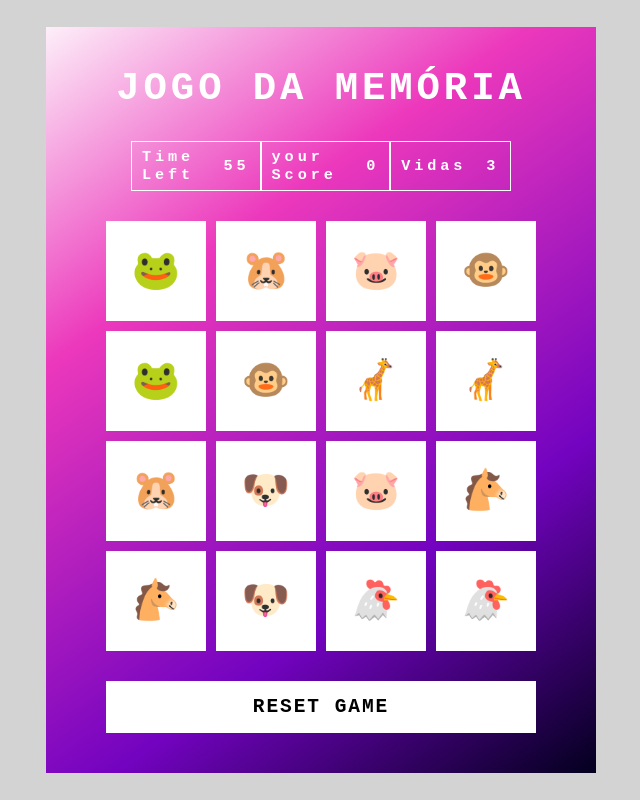
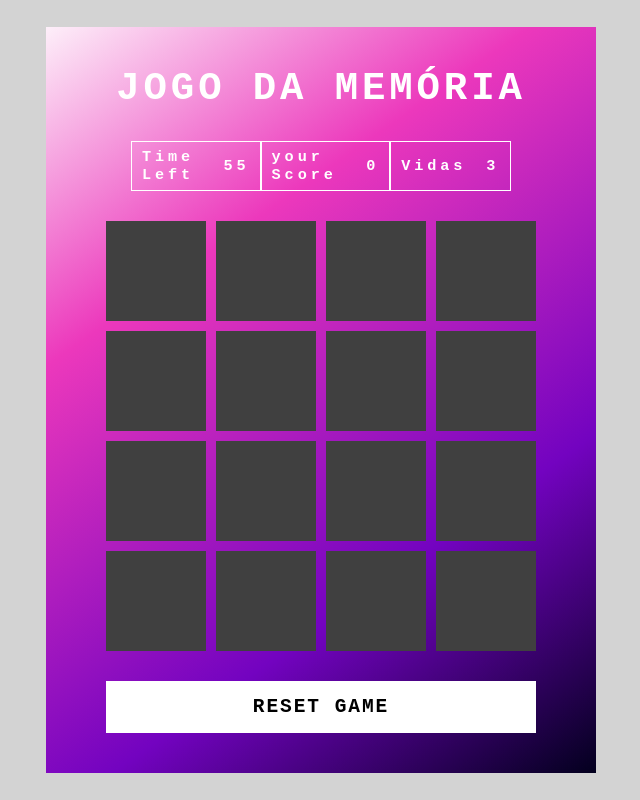
Before and after one commit to IcaroSLima/Desafio-Jogo-Memoria, a plain HTML site: page index.html in a window 1280 px wide. Shown: the whole page, without its empty margins (319-959 px from the left). Drawn offline with Linux system fonts and the light colour scheme.

Commit message:
Update main.css

```diff
--- a/src/styles/main.css
+++ b/src/styles/main.css
@@ -149,7 +149,7 @@ h2 {
     content: "";
     position: absolute;
     inset: 0;
-    background: #404040 transparent;
+    background: #404040;
     transition: 0.25s;
     transform: rotateY(0deg);
     backface-visibility: hidden;
```
